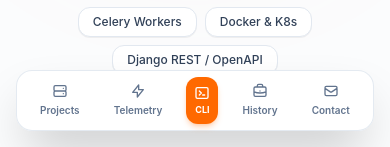
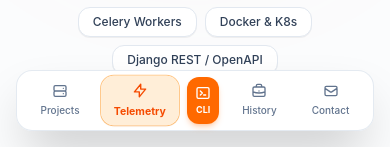
Before and after one commit to tiku-dev/portfolio-frontend, a React app: page / in a window 390 px wide. Shown: the part 697-844 px from the top of the page. Built offline with nearby package versions, Linux system fonts and the light colour scheme; no server answers; the HTML template or start-up script is replaced by a standard one.

Commit message:
added active navlinks

```diff
--- a/src/App.jsx
+++ b/src/App.jsx
@@ -13,6 +13,7 @@
 export function App() {
   const [terminalOpen, setTerminalOpen] = useState(false);
   const [profileBio, setProfileBio] = useState(null);
+  const [activeSection, setActiveSection] = useState('projects');
 
   useEffect(() => {
     getResumeData()
@@ -22,10 +23,67 @@
       .catch(() => {});
   }, []);
 
+  // Synchronize initial hash if present
+  useEffect(() => {
+    const hash = window.location.hash.replace('#', '');
+    if (hash && ['projects', 'telemetry', 'experience', 'contact'].includes(hash)) {
+      setActiveSection(hash);
+    }
+  }, []);
+
+  // Smooth scroll handler for both desktop and mobile navigation clicks
+  const handleNavigate = (sectionId) => {
+    setActiveSection(sectionId);
+    if (sectionId === 'hero') {
+      window.scrollTo({ top: 0, behavior: 'smooth' });
+      window.history.replaceState(null, '', ' ');
+      return;
+    }
+    const target = document.getElementById(sectionId);
+    if (target) {
+      target.scrollIntoView({ behavior: 'smooth' });
+      window.history.replaceState(null, '', `#${sectionId}`);
+    }
+  };
+
+  // Scrollspy to synchronize active nav links as the user scrolls
+  useEffect(() => {
+    const sectionIds = ['hero', 'projects', 'telemetry', 'experience', 'contact'];
+    const observer = new IntersectionObserver(
+      (entries) => {
+        const visible = entries.filter((e) => e.isIntersecting);
+        if (visible.length > 0) {
+          // Highest intersection ratio wins
+          const topVisible = visible.reduce((max, e) =>
+            e.intersectionRatio > max.intersectionRatio ? e : max
+          );
+          if (topVisible.target.id && topVisible.target.id !== 'hero') {
+            setActiveSection(topVisible.target.id);
+          }
+        }
+      },
+      {
+        rootMargin: '-20% 0px -40% 0px',
+        threshold: [0.1, 0.25, 0.5],
+      }
+    );
+
+    sectionIds.forEach((id) => {
+      const el = document.getElementById(id);
+      if (el) observer.observe(el);
+    });
+
+    return () => observer.disconnect();
+  }, []);
+
   return (
     <div className="min-h-screen bg-slate-50/50 dark:bg-slate-950 text-slate-800 dark:text-slate-100 flex flex-col font-sans transition-colors selection:bg-orange-500 selection:text-white pb-24 md:pb-0">
       {/* Top Navigation with Mobile Drawer & Live Status */}
-      <Navbar onOpenTerminal={() => setTerminalOpen(true)} />
+      <Navbar
+        activeSection={activeSection}
+        onNavigate={handleNavigate}
+        onOpenTerminal={() => setTerminalOpen(true)}
+      />
 
       <main className="flex-1 space-y-4">
         {/* Hero Section */}
@@ -57,7 +115,11 @@
       />
 
       {/* Mobile Floating Bottom Navigation Bar */}
-      <MobileBottomNav onOpenTerminal={() => setTerminalOpen(true)} />
+      <MobileBottomNav
+        activeSection={activeSection}
+        onNavigate={handleNavigate}
+        onOpenTerminal={() => setTerminalOpen(true)}
+      />
     </div>
   );
 }
--- a/src/components/Hero.jsx
+++ b/src/components/Hero.jsx
@@ -19,7 +19,7 @@
   ];
 
   return (
-    <section className="relative overflow-hidden py-16 sm:py-24">
+    <section id="hero" className="relative overflow-hidden py-16 sm:py-24">
       {/* Decorative background glow */}
       <div className="absolute top-1/4 left-1/2 -translate-x-1/2 w-96 h-96 bg-orange-500/10 dark:bg-orange-500/5 rounded-full blur-3xl -z-10 pointer-events-none" />
 
--- a/src/components/MobileBottomNav.jsx
+++ b/src/components/MobileBottomNav.jsx
@@ -1,27 +1,50 @@
 import React from 'react';
 import { ServerIcon, ActivityIcon, BriefcaseIcon, TerminalIcon, MailIcon } from './icons';
 
-export function MobileBottomNav({ onOpenTerminal }) {
+export function MobileBottomNav({ onOpenTerminal, activeSection = 'projects', onNavigate }) {
+  const navItems = [
+    { id: 'projects', label: 'Projects', icon: ServerIcon },
+    { id: 'telemetry', label: 'Telemetry', icon: ActivityIcon },
+    { id: 'experience', label: 'History', icon: BriefcaseIcon },
+    { id: 'contact', label: 'Contact', icon: MailIcon },
+  ];
+
+  const handleLinkClick = (e, id) => {
+    e.preventDefault();
+    if (onNavigate) {
+      onNavigate(id);
+    } else {
+      const el = document.getElementById(id);
+      if (el) el.scrollIntoView({ behavior: 'smooth' });
+    }
+  };
+
   return (
     <nav
       aria-label="Mobile Navigation"
       className="md:hidden fixed bottom-4 inset-x-4 z-40 max-w-sm mx-auto backdrop-blur-lg bg-white/95 dark:bg-slate-900/95 border border-slate-200/90 dark:border-slate-800/90 rounded-2xl shadow-2xl p-1.5 flex items-center justify-around transition-all"
     >
+      {/* First two nav items */}
+      {navItems.slice(0, 2).map((item) => {
+        const Icon = item.icon;
+        const isActive = activeSection === item.id;
+        return (
           <a
-        href="#projects"
-        className="flex flex-col items-center justify-center py-1.5 px-2.5 rounded-xl text-slate-500 dark:text-slate-400 hover:text-orange-500 hover:bg-orange-50/60 dark:hover:bg-orange-950/30 transition-colors"
+            key={item.id}
+            href={`#${item.id}`}
+            onClick={(e) => handleLinkClick(e, item.id)}
+            aria-current={isActive ? 'page' : undefined}
+            className={`flex flex-col items-center justify-center py-1.5 px-3 rounded-xl transition-all ${
+              isActive
+                ? 'text-orange-600 dark:text-orange-400 bg-orange-100/90 dark:bg-orange-950/70 font-bold ring-1 ring-orange-400/50 dark:ring-orange-700/60 shadow-xs scale-105'
+                : 'text-slate-500 dark:text-slate-400 hover:text-orange-500 hover:bg-orange-50/60 dark:hover:bg-orange-950/30 font-medium'
+            }`}
           >
-        <ServerIcon className="w-4 h-4" />
-        <span className="text-[10px] font-semibold mt-1">Projects</span>
+            <Icon className="w-4 h-4" />
+            <span className="text-[10px] mt-1">{item.label}</span>
           </a>
-
-      <a
-        href="#telemetry"
-        className="flex flex-col items-center justify-center py-1.5 px-2.5 rounded-xl text-slate-500 dark:text-slate-400 hover:text-orange-500 hover:bg-orange-50/60 dark:hover:bg-orange-950/30 transition-colors"
-      >
-        <ActivityIcon className="w-4 h-4" />
-        <span className="text-[10px] font-semibold mt-1">Telemetry</span>
-      </a>
+        );
+      })}
 
       {/* Center CLI Quick Action Button */}
       <button
@@ -34,21 +57,27 @@
         <span className="text-[9px] font-bold mt-0.5">CLI</span>
       </button>
 
+      {/* Remaining two nav items */}
+      {navItems.slice(2).map((item) => {
+        const Icon = item.icon;
+        const isActive = activeSection === item.id;
+        return (
           <a
-        href="#experience"
-        className="flex flex-col items-center justify-center py-1.5 px-2.5 rounded-xl text-slate-500 dark:text-slate-400 hover:text-orange-500 hover:bg-orange-50/60 dark:hover:bg-orange-950/30 transition-colors"
+            key={item.id}
+            href={`#${item.id}`}
+            onClick={(e) => handleLinkClick(e, item.id)}
+            aria-current={isActive ? 'page' : undefined}
+            className={`flex flex-col items-center justify-center py-1.5 px-3 rounded-xl transition-all ${
+              isActive
+                ? 'text-orange-600 dark:text-orange-400 bg-orange-100/90 dark:bg-orange-950/70 font-bold ring-1 ring-orange-400/50 dark:ring-orange-700/60 shadow-xs scale-105'
+                : 'text-slate-500 dark:text-slate-400 hover:text-orange-500 hover:bg-orange-50/60 dark:hover:bg-orange-950/30 font-medium'
+            }`}
           >
-        <BriefcaseIcon className="w-4 h-4" />
-        <span className="text-[10px] font-semibold mt-1">History</span>
+            <Icon className="w-4 h-4" />
+            <span className="text-[10px] mt-1">{item.label}</span>
           </a>
-
-      <a
-        href="#contact"
-        className="flex flex-col items-center justify-center py-1.5 px-2.5 rounded-xl text-slate-500 dark:text-slate-400 hover:text-orange-500 hover:bg-orange-50/60 dark:hover:bg-orange-950/30 transition-colors"
-      >
-        <MailIcon className="w-4 h-4" />
-        <span className="text-[10px] font-semibold mt-1">Contact</span>
-      </a>
+        );
+      })}
     </nav>
   );
 }
--- a/src/components/Navbar.jsx
+++ b/src/components/Navbar.jsx
@@ -3,10 +3,17 @@
 import { getBackendHealth, getResumePdfDownloadUrl } from '../api/client';
 import { TerminalIcon, DownloadIcon, MenuIcon, CloseIcon } from './icons';
 
-export function Navbar({ onOpenTerminal }) {
+export function Navbar({ onOpenTerminal, activeSection = 'projects', onNavigate }) {
   const [health, setHealth] = useState({ status: 'checking', database: 'checking' });
   const [resumeDropdown, setResumeDropdown] = useState(false);
   const [mobileMenuOpen, setMobileMenuOpen] = useState(false);
+
+  const navItems = [
+    { id: 'projects', label: 'Case Studies', mobileLabel: 'Case Studies & Projects' },
+    { id: 'telemetry', label: 'Live Telemetry', mobileLabel: 'Live Telemetry & Stats' },
+    { id: 'experience', label: 'Experience', mobileLabel: 'Career Experience Timeline' },
+    { id: 'contact', label: 'Contact', mobileLabel: 'Contact Pipeline' },
+  ];
 
   useEffect(() => {
     getBackendHealth()
@@ -18,12 +25,27 @@
 
   const closeMobileMenu = () => setMobileMenuOpen(false);
 
+  const handleLinkClick = (e, id) => {
+    e.preventDefault();
+    closeMobileMenu();
+    if (onNavigate) {
+      onNavigate(id);
+    } else {
+      const el = document.getElementById(id);
+      if (el) el.scrollIntoView({ behavior: 'smooth' });
+    }
+  };
+
   return (
     <header className="sticky top-0 z-40 w-full backdrop-blur-md bg-white/90 dark:bg-slate-950/90 border-b border-slate-200/80 dark:border-slate-800/80 transition-colors">
       <div className="max-w-6xl mx-auto px-4 sm:px-6 lg:px-8 h-16 flex items-center justify-between">
         {/* Brand / Logo */}
         <div className="flex items-center gap-3">
-          <a href="#" className="flex items-center gap-2 group">
+          <a
+            href="#hero"
+            onClick={(e) => handleLinkClick(e, 'hero')}
+            className="flex items-center gap-2 group"
+          >
             <div className="w-9 h-9 rounded-2xl bg-orange-500 text-white font-extrabold flex items-center justify-center text-lg shadow-sm shadow-orange-500/20 group-hover:scale-105 transition-transform">
               λ
             </div>
@@ -46,20 +68,26 @@
           </div>
         </div>
 
-        {/* Desktop Navigation Links */}
-        <nav className="hidden md:flex items-center gap-7 text-sm font-medium text-slate-600 dark:text-slate-300">
-          <a href="#projects" className="hover:text-orange-500 transition-colors">
-            Case Studies
-          </a>
-          <a href="#telemetry" className="hover:text-orange-500 transition-colors">
-            Live Telemetry
-          </a>
-          <a href="#experience" className="hover:text-orange-500 transition-colors">
-            Experience
-          </a>
-          <a href="#contact" className="hover:text-orange-500 transition-colors">
-            Contact
-          </a>
+        {/* Desktop Navigation Links with Active State */}
+        <nav className="hidden md:flex items-center gap-2 text-sm font-medium">
+          {navItems.map((item) => {
+            const isActive = activeSection === item.id;
+            return (
+              <a
+                key={item.id}
+                href={`#${item.id}`}
+                onClick={(e) => handleLinkClick(e, item.id)}
+                aria-current={isActive ? 'page' : undefined}
+                className={`px-3.5 py-1.5 rounded-xl font-semibold transition-all ${
+                  isActive
+                    ? 'bg-orange-50 dark:bg-orange-950/60 text-orange-600 dark:text-orange-400 border border-orange-200/90 dark:border-orange-800/80 shadow-2xs'
+                    : 'text-slate-600 dark:text-slate-300 hover:text-orange-500 hover:bg-slate-100/70 dark:hover:bg-slate-900/70 border border-transparent'
+                }`}
+              >
+                {item.label}
+              </a>
+            );
+          })}
         </nav>
 
         {/* Action Buttons (Desktop) */}
@@ -142,7 +170,7 @@
         </div>
       </div>
 
-      {/* Mobile Slide-down Drawer Menu */}
+      {/* Mobile Slide-down Drawer Menu with Active Highlights */}
       {mobileMenuOpen && (
         <div className="md:hidden border-b border-slate-200 dark:border-slate-800 bg-white dark:bg-slate-950 px-4 pt-3 pb-6 space-y-4 shadow-xl animate-fade-in">
           {/* Status badge in mobile menu */}
@@ -154,35 +182,26 @@
             </span>
           </div>
 
-          <nav className="flex flex-col space-y-1 text-sm font-semibold">
-            <a
-              href="#projects"
-              onClick={closeMobileMenu}
-              className="px-3 py-2.5 rounded-xl hover:bg-orange-50 dark:hover:bg-orange-950/40 hover:text-orange-600 text-slate-700 dark:text-slate-200 transition-colors"
-            >
-              Case Studies & Projects
-            </a>
-            <a
-              href="#telemetry"
-              onClick={closeMobileMenu}
-              className="px-3 py-2.5 rounded-xl hover:bg-orange-50 dark:hover:bg-orange-950/40 hover:text-orange-600 text-slate-700 dark:text-slate-200 transition-colors"
-            >
-              Live Telemetry & Stats
-            </a>
-            <a
-              href="#experience"
-              onClick={closeMobileMenu}
-              className="px-3 py-2.5 rounded-xl hover:bg-orange-50 dark:hover:bg-orange-950/40 hover:text-orange-600 text-slate-700 dark:text-slate-200 transition-colors"
-            >
-              Career Experience Timeline
-            </a>
-            <a
-              href="#contact"
-              onClick={closeMobileMenu}
-              className="px-3 py-2.5 rounded-xl hover:bg-orange-50 dark:hover:bg-orange-950/40 hover:text-orange-600 text-slate-700 dark:text-slate-200 transition-colors"
-            >
-              Contact Pipeline
-            </a>
+          <nav className="flex flex-col space-y-1.5 text-sm font-semibold">
+            {navItems.map((item) => {
+              const isActive = activeSection === item.id;
+              return (
+                <a
+                  key={item.id}
+                  href={`#${item.id}`}
+                  onClick={(e) => handleLinkClick(e, item.id)}
+                  aria-current={isActive ? 'page' : undefined}
+                  className={`px-3.5 py-2.5 rounded-xl transition-all flex items-center justify-between ${
+                    isActive
+                      ? 'bg-orange-500 text-white font-bold shadow-sm shadow-orange-500/25 pl-4'
+                      : 'text-slate-700 dark:text-slate-200 hover:bg-orange-50 dark:hover:bg-orange-950/40 hover:text-orange-600 pl-3.5 font-medium'
+                  }`}
+                >
+                  <span>{item.mobileLabel}</span>
+                  {isActive && <span className="w-2 h-2 rounded-full bg-white animate-pulse" />}
+                </a>
+              );
+            })}
           </nav>
 
           <div className="pt-2 flex flex-col gap-2">
```
Lines whose indentation alone changed are shown as unchanged.
